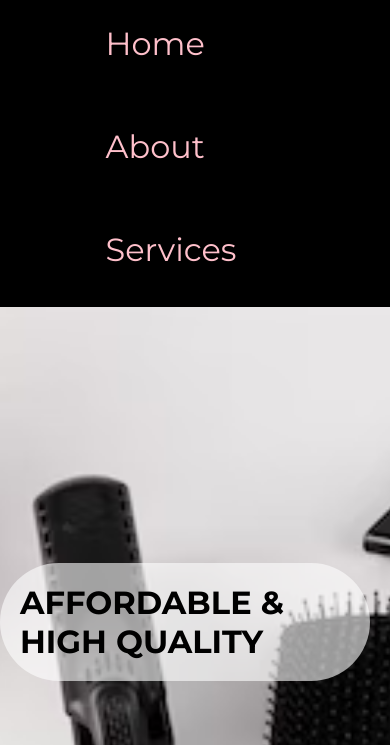
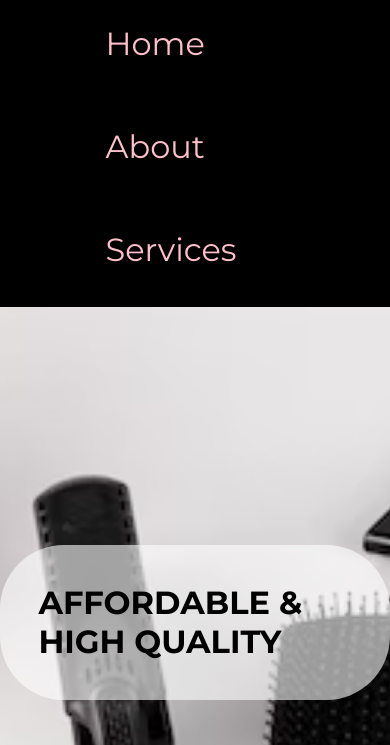
Before and after one commit to StanisCoding/Hair-website, a plain HTML site: page index.html in a window 390 px wide. Shown: the part 99-844 px from the top of the page. Drawn offline with Linux system fonts and the light colour scheme.

Commit message:
Update style.css

```diff
--- a/style.css
+++ b/style.css
@@ -73,12 +73,9 @@ ul li a:hover{
   }
   #first{
     font-size: 2em;
-    padding: 20px;
-    margin-right: 20px;
   }
   button{
     font-size: 20px;
-    margin-top: 20px;
   }
 
 
```
